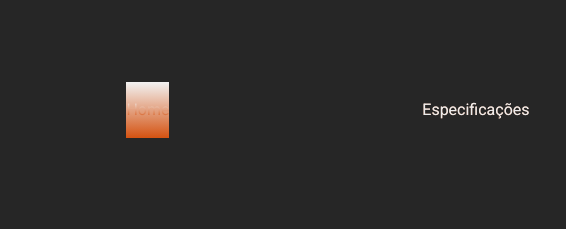
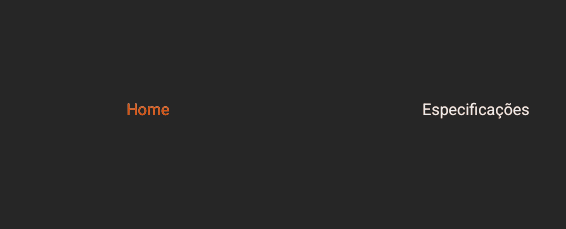
Before and after one commit to gtenorio1995/on_ear, a website: page index.html in a window 1280 px wide. In both pictures the pointer is over the item 147 px from the left and 110 px from the top of the page. Shown: the top 229 px of the page, 0-566 px from the left. Drawn offline with nearby package versions, Linux system fonts and the light colour scheme; files that its build step writes are made by us from their sources.

Commit message:
fix: correction

```diff
--- a/src/styles/components/_header.scss
+++ b/src/styles/components/_header.scss
@@ -202,6 +202,15 @@
                                 color: transparent;
                             }
                         }
+
+                        &:hover {
+                            background: transparent;
+                            cursor: pointer;
+
+                            a {
+                                color: colors.$orange;
+                            }
+                        }
                     }
                 }
             }
```
